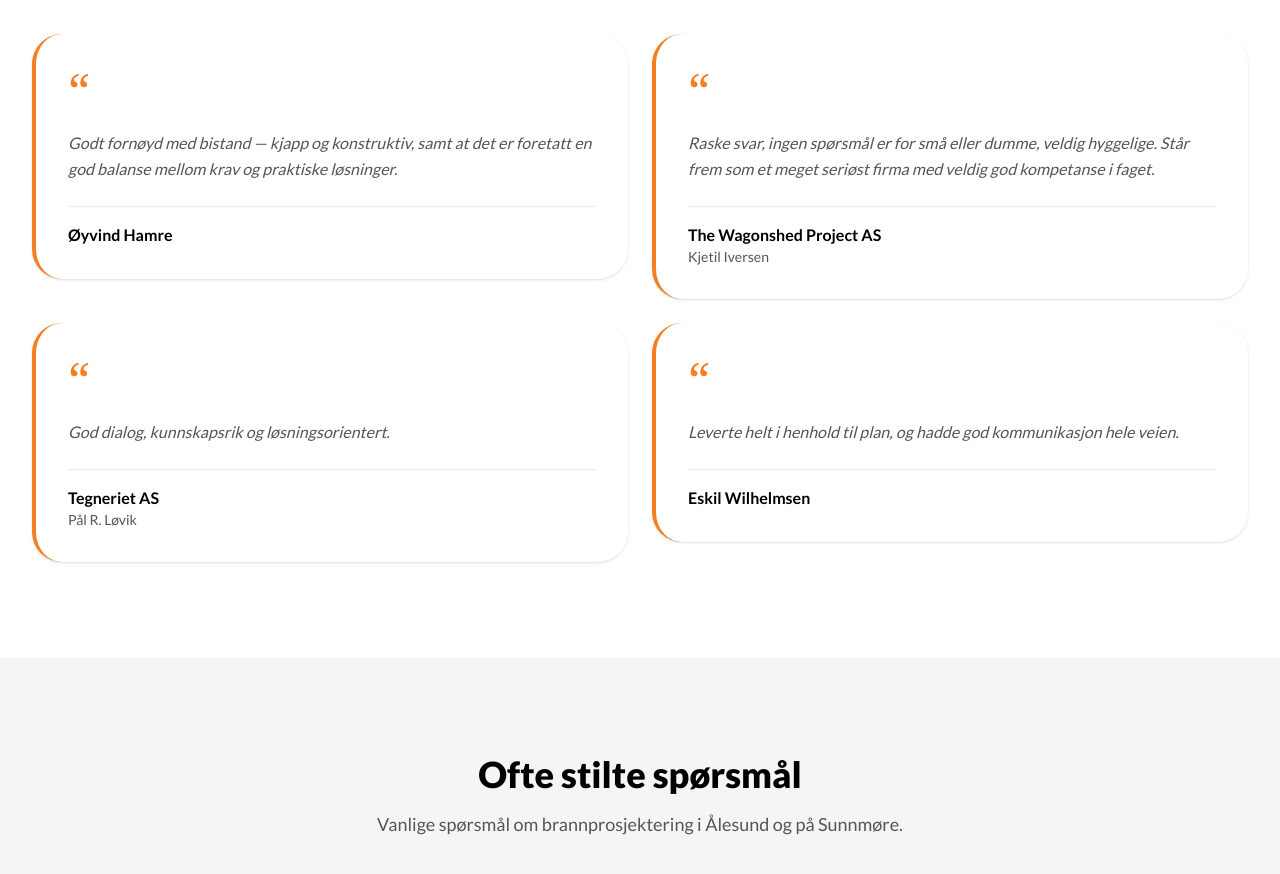
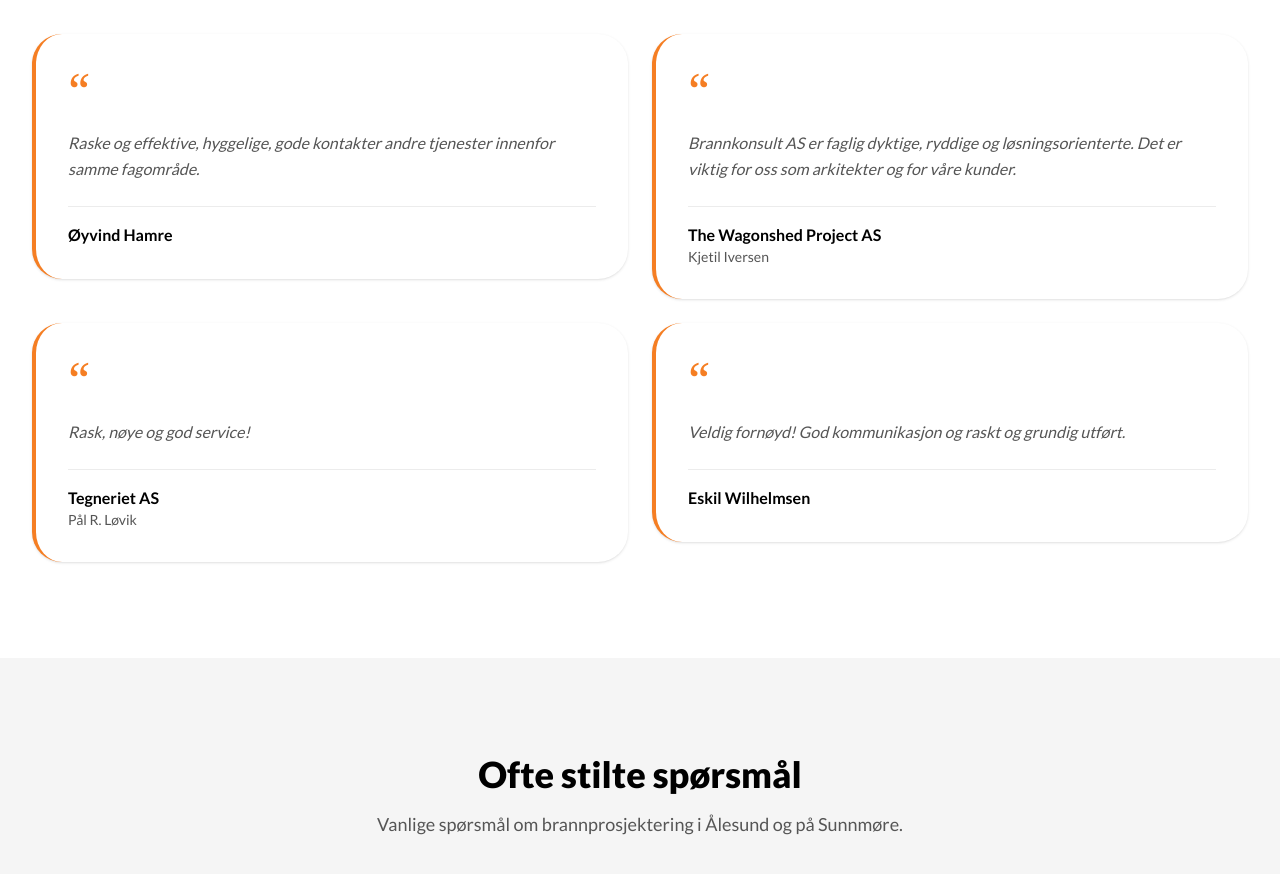
Before and after one commit to TerjeFevaag/-lesundbrannkonsult, a Next.js app: page / in a window 1280 px wide. Shown: the part 2480-3354 px from the top of the page. Built offline with nearby package versions, Linux system fonts and the light colour scheme.

Commit message:
Fix testimonial quote attributions — correct quotes to correct authors

```diff
--- a/app/page.tsx
+++ b/app/page.tsx
@@ -50,21 +50,21 @@ const services = [
 
 const reviews = [
   {
-    quote: 'Godt fornøyd med bistand — kjapp og konstruktiv, samt at det er foretatt en god balanse mellom krav og praktiske løsninger.',
+    quote: 'Raske og effektive, hyggelige, gode kontakter andre tjenester innenfor samme fagområde.',
     author: 'Øyvind Hamre',
   },
   {
-    quote: 'Raske svar, ingen spørsmål er for små eller dumme, veldig hyggelige. Står frem som et meget seriøst firma med veldig god kompetanse i faget.',
+    quote: 'Brannkonsult AS er faglig dyktige, ryddige og løsningsorienterte. Det er viktig for oss som arkitekter og for våre kunder.',
     author: 'The Wagonshed Project AS',
     company: 'Kjetil Iversen',
   },
   {
-    quote: 'God dialog, kunnskapsrik og løsningsorientert.',
+    quote: 'Rask, nøye og god service!',
     author: 'Tegneriet AS',
     company: 'Pål R. Løvik',
   },
   {
-    quote: 'Leverte helt i henhold til plan, og hadde god kommunikasjon hele veien.',
+    quote: 'Veldig fornøyd! God kommunikasjon og raskt og grundig utført.',
     author: 'Eskil Wilhelmsen',
   },
 ]
```
